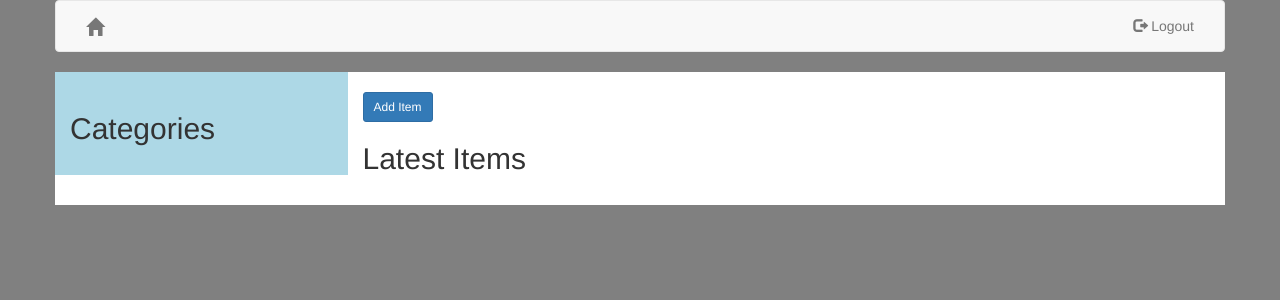
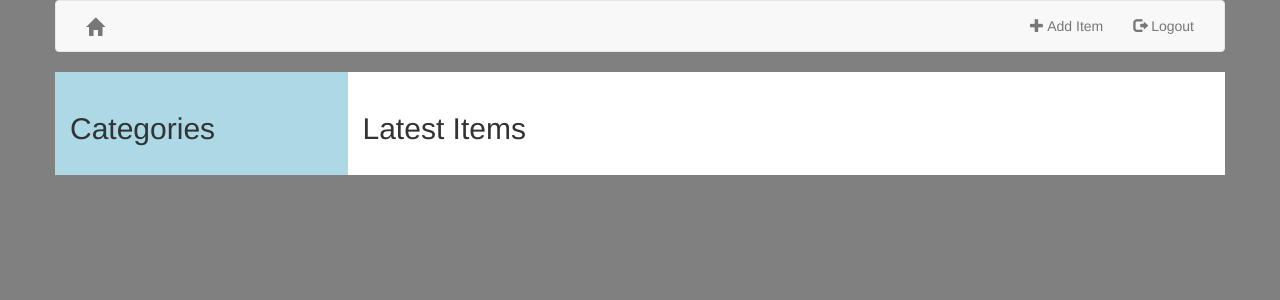
Before and after one commit to starlest/ItemCatalog, a Flask app: page /catalog/ in a window 1280 px wide. Shown: the top 300 px of the page. Run offline with Flask 2, Linux system fonts and the light colour scheme; the visitor is signed in with stand-in values (Sample User, id 1); some libraries are stand-ins or nearby versions.

Commit message:
Rearranged Add Item Button

```diff
--- a/templates/base.html
+++ b/templates/base.html
@@ -11,8 +11,10 @@
 
     <body>
         <div class="container">
+
             <div class="row">
                 <nav class="col-md-12 navbar navbar-default">
+
                     <div class="navbar-header"><a
                             class="navbar-brand navbar-link glyphicon glyphicon-home"
                             href="/catalog"></a>
@@ -27,21 +29,32 @@
                             <span class="icon-bar"></span>
                         </button>
                     </div>
+
                     <div class="collapse navbar-collapse" id="navcol-1">
                         <ul class="nav navbar-nav navbar-right">
+
+                            {% if not current_logged_in_username %}
                             <li>
-                                {% if not current_logged_in_username %}
                                 <a href="/login"><span
                                         class="glyphicon glyphicon-log-in"></span>
                                     Login</a>
-                                {% else %}
+                            </li>
+                            {% else %}
+                            <li>
+                                <a href="#"><span
+                                        class="glyphicon glyphicon-plus"></span>
+                                    Add Item</a>
+                            </li>
+                            <li>
                                 <a href="/logout"><span
                                         class="glyphicon glyphicon-log-out"></span>
                                     Logout</a>
-                                {% endif %}
                             </li>
+                            {% endif %}
+
                         </ul>
                     </div>
+
                 </nav>
             </div>
         </div>
--- a/templates/catalog.html
+++ b/templates/catalog.html
@@ -17,7 +17,6 @@
     </div>
 
     <div class="col-sm-9 latest-items">
-        <button class="btn btn-primary btn-sm">Add Item</button>
         <h2>Latest Items</h2>
         <ul class="items-list list-unstyled">
             {% for item in latest_items %}
```
